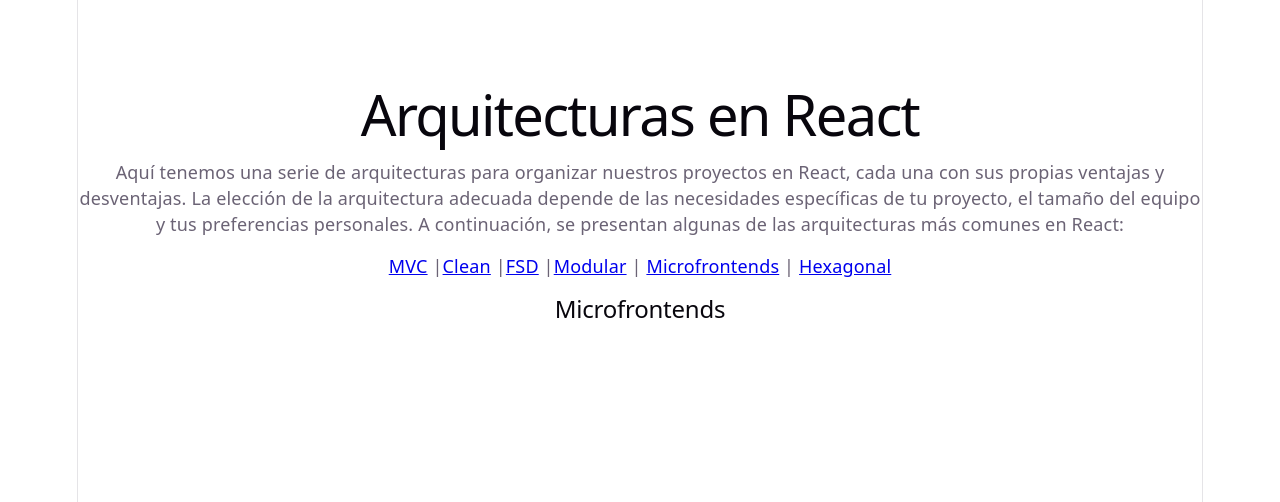
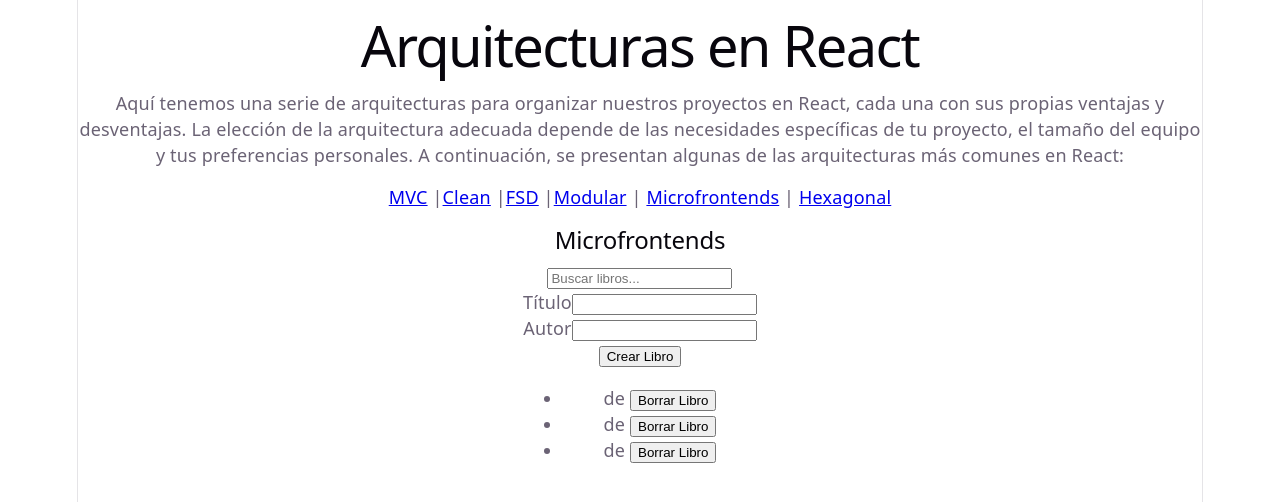
Before and after one commit to JuananA1000/react-architecture-playground, a React (Vite) app: page /microfrontends in a window 1280 px wide. Shown: the top 502 px of the page. Built offline with nearby package versions, Linux system fonts and the light colour scheme.

Commit message:
FEAT: Añador arqui microfrontends

```diff
--- a/src/App.jsx
+++ b/src/App.jsx
@@ -3,7 +3,7 @@
 import { CleanPage } from './playground/clean/CleanPage.jsx';
 import { FSDPage } from './playground/fsd/FSDPage.jsx';
 import { ModularPage } from './playground/modular/ModularPage.jsx';
-import { MicrofrontendsPage } from './playground/microfrontends/MicrofrontendsPage.jsx';
+import { MicrofrontendsPage } from './playground/microfrontends/shell/MicrofrontendsPage.jsx';
 import { HexagonalPage } from './playground/hexagonal/HexagonalPage.jsx';
 
 import './App.css';
--- a/src/playground/microfrontends/MicrofrontendsPage.jsx
+++ /dev/null
@@ -1,7 +0,0 @@
-export const MicrofrontendsPage = () => {
-  return (
-    <div>
-      <h2>Microfrontends</h2>
-    </div>
-  );
-};
--- /dev/null
+++ b/src/playground/microfrontends/books-mf/components/BookForm.jsx
@@ -0,0 +1,29 @@
+import { useState } from 'react';
+
+const BookForm = ({ onAddBook }) => {
+  const [titulo, setTitulo] = useState('');
+  const [autor, setAutor] = useState('');
+
+  const handleSubmit = (e) => {
+    e.preventDefault();
+    onAddBook({ titulo, autor });
+    setTitulo('');
+    setAutor('');
+  };
+
+  return (
+    <form onSubmit={handleSubmit}>
+      <div>
+        <label htmlFor='titulo'>Título</label>
+        <input id='titulo' name='titulo' type='text' value={titulo} onChange={(e) => setTitulo(e.target.value)} />
+      </div>
+      <div>
+        <label htmlFor='autor'>Autor</label>
+        <input id='autor' name='autor' type='text' value={autor} onChange={(e) => setAutor(e.target.value)} />
+      </div>
+      <button type='submit'>Crear Libro</button>
+    </form>
+  );
+};
+
+export default BookForm;
--- /dev/null
+++ b/src/playground/microfrontends/books-mf/components/BookList.jsx
@@ -0,0 +1,16 @@
+import React from 'react';
+
+export default function BookList({ libros, onDelete }) {
+  return (
+    <div>
+      <ul>
+        {libros.map((libro) => (
+          <li key={libro.id}>
+            {libro.titulo} de {libro.autor}
+            <button onClick={() => onDelete(libro.id)}>Borrar Libro</button>
+          </li>
+        ))}
+      </ul>
+    </div>
+  );
+}
--- /dev/null
+++ b/src/playground/microfrontends/books-mf/components/BookSearch.jsx
@@ -0,0 +1,14 @@
+import React from 'react'
+
+export default function BookSearch({searchTerm, onSearch}) {
+  return (
+    <div>
+      <input
+        type="text"
+        placeholder="Buscar libros..."
+        value={searchTerm}
+        onChange={(e) => onSearch(e.target.value)}
+      />
+    </div>
+  )
+}
--- /dev/null
+++ b/src/playground/microfrontends/books-mf/index.js
@@ -0,0 +1,5 @@
+export { default as BookForm } from "./components/BookForm";
+export { default as BookList } from "./components/BookList";
+export { default as BookSearch } from "./components/BookSearch";
+
+export { BookService } from "./services/BookService";
--- /dev/null
+++ b/src/playground/microfrontends/books-mf/services/BookService.js
@@ -0,0 +1,19 @@
+export const BookService = {
+  annadirLibro(libros, titulo) {
+    return [
+      ...libros,
+      {
+        id: Date.now(),
+        title: titulo,
+      },
+    ];
+  },
+
+  borrarLibro(libros, id) {
+    return libros.filter((libro) => libro.id !== id);
+  },
+
+  buscarLibro(libros, term) {
+    return libros.filter((libro) => libro.title.toLowerCase().includes(term.toLowerCase()));
+  },
+};
--- /dev/null
+++ b/src/playground/microfrontends/shared/books.js
@@ -0,0 +1,31 @@
+// El modelo gestiona los datos y la lógica de negocio de la aplicación. Es responsable de recuperar, almacenar y manipular los datos, así como de aplicar las reglas de negocio. El modelo no tiene conocimiento directo de la vista ni del controlador, lo que permite una separación clara de responsabilidades.
+
+export const books = [
+  {
+    id: 1,
+    title: 'Reina Roja',
+    author: 'Juan Gómez-Jurado',
+    year: 2018,
+    genre: 'Thriller',
+    summary:
+      'Un thriller lleno de suspense que sigue a una inspectora de policía y un ladrón de guante blanco mientras intentan resolver un caso complicado.',
+  },
+  {
+    id: 2,
+    title: 'Ready Player One',
+    author: 'Ernest Cline',
+    year: 2011,
+    genre: 'Ciencia Ficción',
+    summary:
+      'En un futuro distópico, un joven llamado Wade Watts se embarca en una búsqueda virtual para encontrar un tesoro escondido en un mundo de realidad virtual llamado OASIS.',
+  },
+  {
+    id: 3,
+    title: 'Mamotreto',
+    author: 'Raúl Cimas',
+    year: 2020,
+    genre: 'Commedia',
+    summary:
+      'TODA LA OBRA DEL GRAN RAÚL CIMAS EN UN GRAN LIBRO. «Esta es una trilogía que da cabida a la gente más brillante de nuestro planeta. Gente a la que he conocido y ahora ya no puedo sino admirar profundamente. Diez años de trabajo dedicados a lo que de verdad importa en la vida.» Raúl Cimas.',
+  },
+];
--- /dev/null
+++ b/src/playground/microfrontends/shell/MicrofrontendsPage.jsx
@@ -0,0 +1,29 @@
+import { useState } from 'react';
+
+import { BookForm, BookList, BookSearch, BookService } from '../books-mf';
+import { books } from '../shared/books';
+
+export const MicrofrontendsPage = () => {
+  const [libros, setLibros] = useState(books);
+  const [searchTerm, setSearchTerm] = useState('');
+
+  const displayedBooks = searchTerm.trim() ? BookService.buscarLibro(libros, searchTerm) : libros;
+
+  const handleAnnadirLibro = (titulo) => {
+    setLibros( BookService.annadirLibro(libros, titulo));
+  };
+
+  const handleBorrarLibro = (id) => {
+    setLibros(BookService.borrarLibro(libros, id));
+  };
+
+  return (
+    <div>
+      <h2>Microfrontends</h2>
+
+      <BookSearch searchTerm={searchTerm} onSearchTermChange={setSearchTerm} />
+      <BookForm onAnnadirLibro={handleAnnadirLibro} />
+      <BookList libros={displayedBooks} onBorrarLibro={handleBorrarLibro} />
+    </div>
+  );
+};
```
